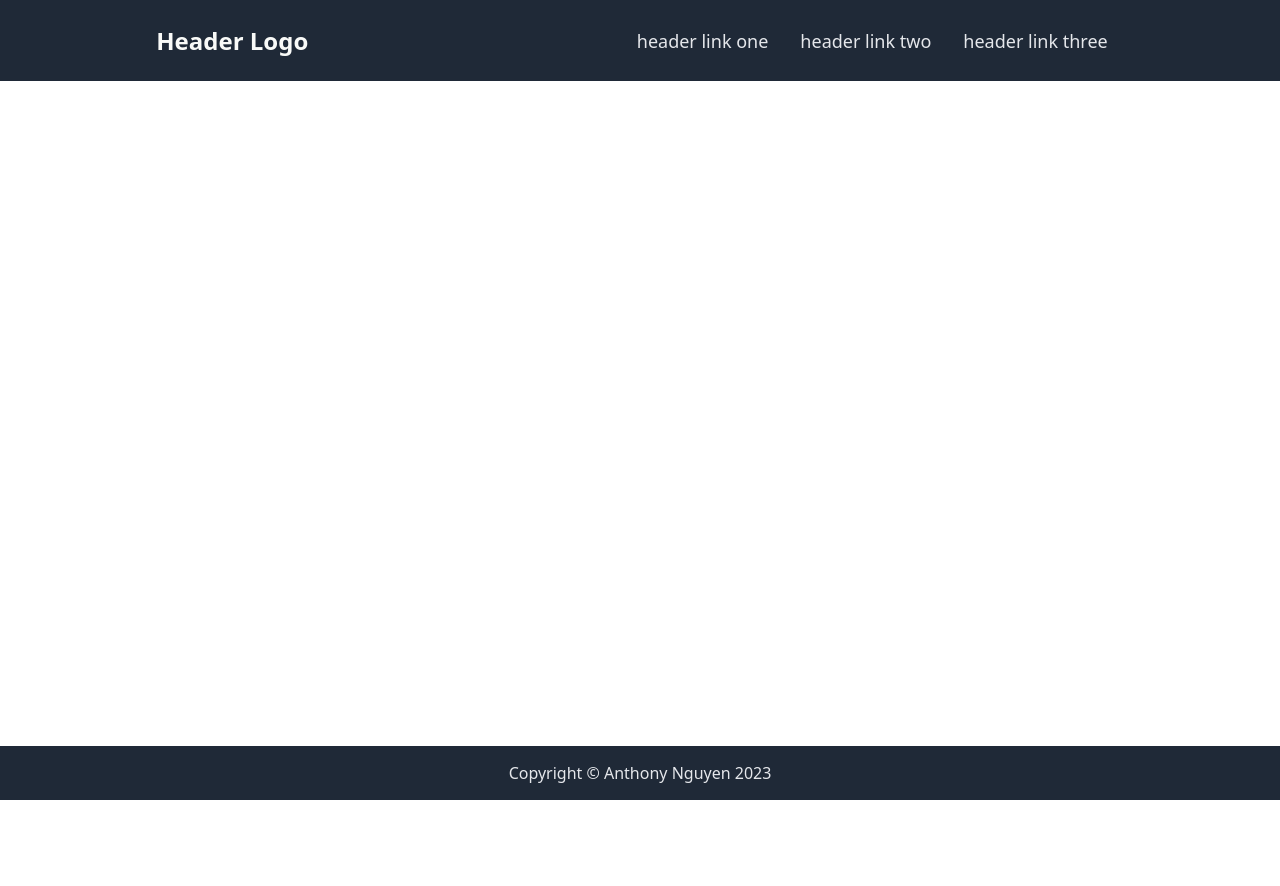
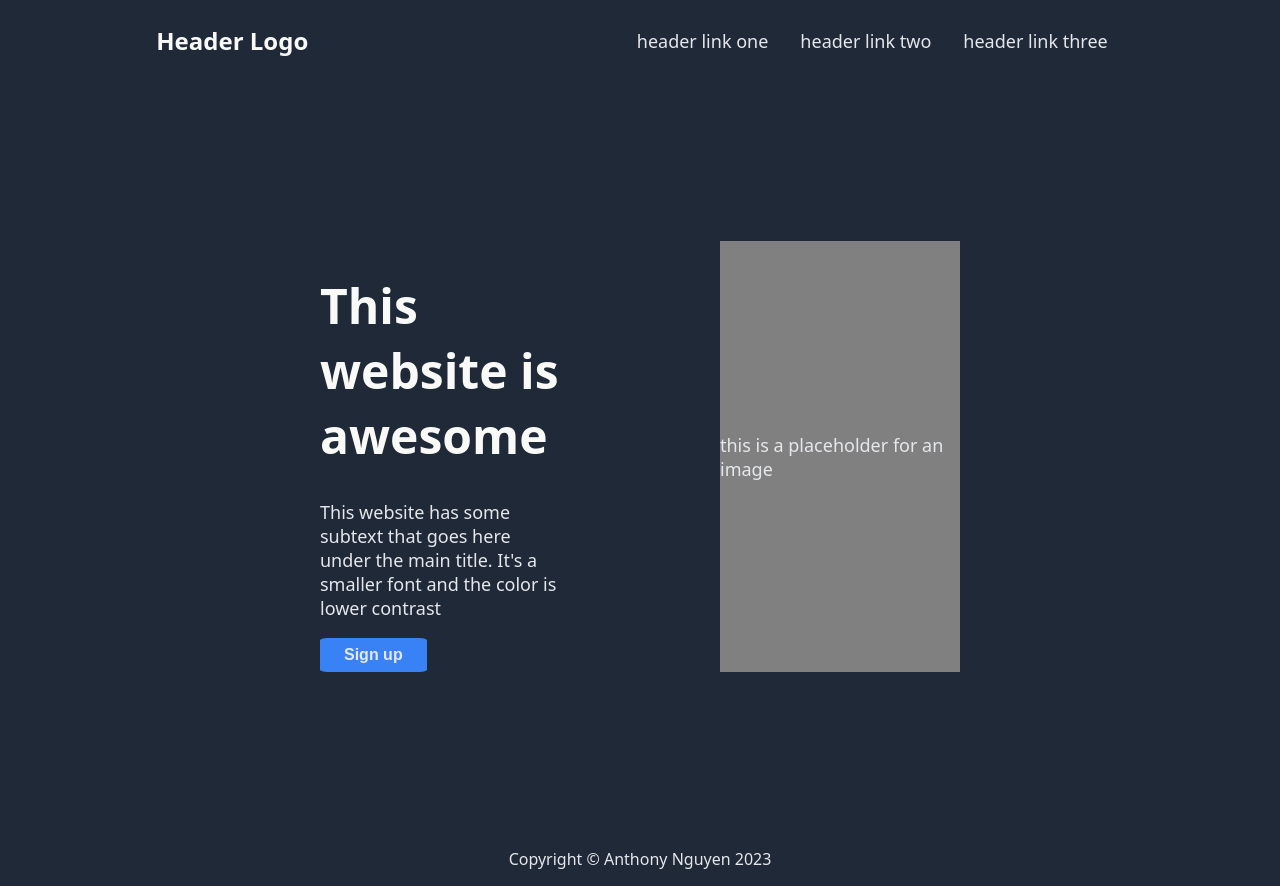
Before and after one commit to anthonynguyent/landing-page, a plain HTML site: page index.html in a window 1280 px wide. Before the commit the page ends 800 px from the top, so only its background shows below. Drawn offline with Linux system fonts and the light colour scheme.

Commit message:
Finished hero section HTML and CSS

```diff
--- a/css/styles.css
+++ b/css/styles.css
@@ -3,10 +3,12 @@ body {
 
     display: flex;
     flex-direction: column;
-    min-height: 100vh;
+    /* min-height: 100vh; */
     margin: 0;
+    padding: 0;
 
-    justify-content: space-between;
+    display: flex;
+    flex-direction: column;
 }
 
 a {
@@ -30,6 +32,13 @@ li {
     display: flex;
     justify-content: space-around;
     align-items: center;
+    /* height: 3rem; */
+    flex: 0.1;
+}
+
+.content {
+    display: flex;
+    flex-direction: column;
 }
 
 .logo {
@@ -43,23 +52,66 @@ li {
 }
 
 .hero {
+    background-color: #1F2937;
+    flex: 3;
+    display: flex;
+    padding: 10rem 20rem;
+    margin: 0;
+    gap: 10rem;
+}
 
+.left-hero {
+    flex: 1;
+}
+
+.left-hero h1 {
+    font-size: 48px;
+    font-weight: bolder;
+    color: #F9FAF8;
+}
+
+.left-hero p {
+    font-size: 18px;
+    color: #E5E7EB;
+}
+
+.left-hero button {
+    background-color: #3882F6;
+    color: #E5E7EB;
+    border: 0;
+    border-radius: 7%;
+    padding: 0.5rem 1.5rem;
+    font-size: 16px;
+    font-weight: bold;
+}
+
+.right-hero {
+    flex: 1;
+    display: flex;
+    justify-content: center;
+    align-items: center;
+    color: #E5E7EB;
+    background-color: grey;
+    font-size: 18px;
 }
 
 .information {
-
+    flex: 3;
 }
 
 .testimonial {
-
+    background-color: #E5E7EB;
+    flex: 3;
 }
 
 .signup {
-
+    flex: 3;
 }
 
 .footer {
     background-color: #1F2937;
     text-align: center;
     color: #E5E7EB;
+    /* height: 3rem; */
+    flex: 0.1;
 }
--- a/index.html
+++ b/index.html
@@ -26,7 +26,15 @@
     </div>
 
     <div class="hero">
+        <div class="left-hero">
+            <h1>This website is awesome</h1>
+            <p>This website has some subtext that goes here under the main title. It's a smaller font and the color is lower contrast</p>
+            <button>Sign up</button>
+        </div>
 
+        <div class="right-hero">
+            <p>this is a placeholder for an image</p>
+        </div>
     </div>
 
     <div class="information">
```
